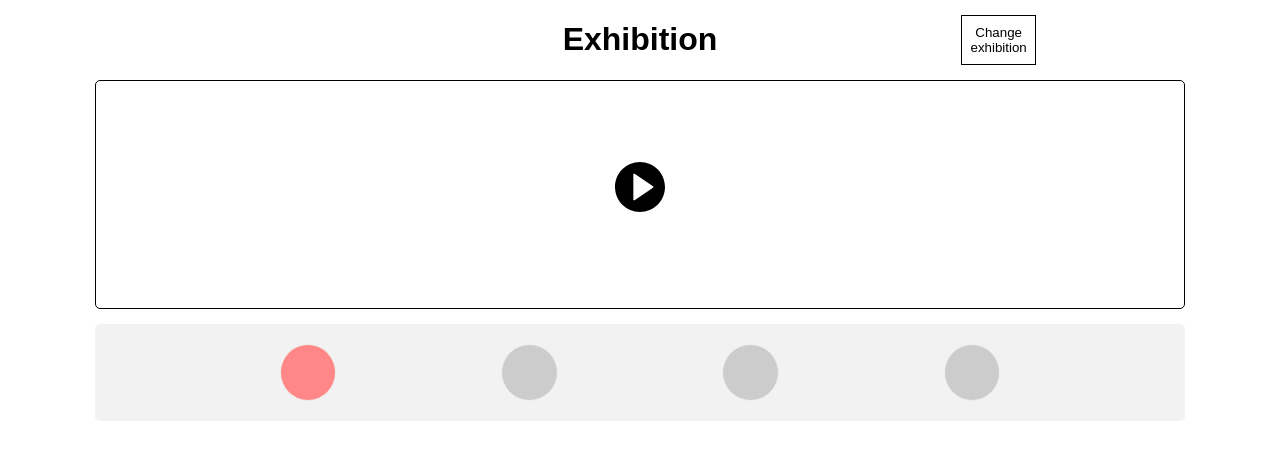
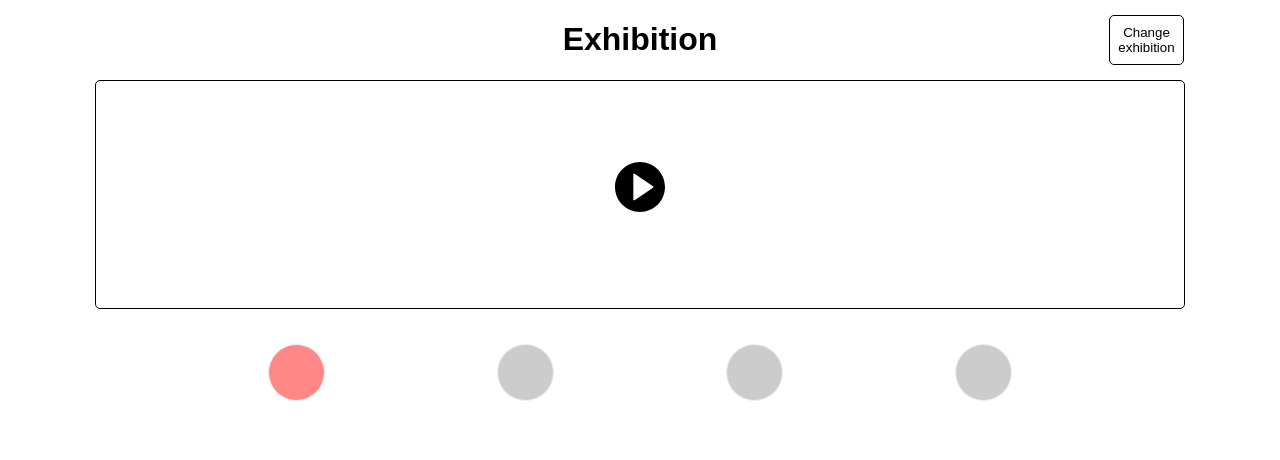
Before and after one commit to IT2810/it2810-webutvikling-h18-prosjekt-2-gruppe--33, a React (Create React App) app: page / in a window 1280 px wide. Shown: the top 460 px of the page. Built offline with nearby package versions, Linux system fonts and the light colour scheme; no server answers.

Commit message:
Remove navbar background

```diff
--- a/src/components/NavBar.js
+++ b/src/components/NavBar.js
@@ -9,10 +9,10 @@ export default class NavBar extends Component {
   }
   tabClick= (e) => {
       const tab = parseInt(e.target.value);
-      console.log(tab);
       this.props.handleActiveTab(tab);
-      this.state.activeButton = [false, false, false, false];
-      this.state.activeButton[tab] = !this.state.activeButton[tab];
+      let activeButton = [false, false, false, false];
+      activeButton[tab] = !activeButton[tab];
+      this.setState({activeButton});
   }
 
   render(){
--- a/src/styles/components/Header.css
+++ b/src/styles/components/Header.css
@@ -1,7 +1,9 @@
 .App-header{
     display: flex;
-    justify-content: space-evenly;
     align-items: center;
+    justify-content: space-between;
+    margin: auto;
+    width: 85%;
 }
 
 .header-title{
@@ -15,10 +17,12 @@
   height: 50px;
   padding: 5px;
   background-color: #fff;
+  border-radius: 5px;
 }
 
 .header-button:hover{
   background-color: #ccc;
+
 
 }
 
--- a/src/styles/components/NavBar.css
+++ b/src/styles/components/NavBar.css
@@ -9,9 +9,8 @@
   display: flex;
   justify-content: space-evenly;
   align-items: center;
-  width: 82%;
+  width: 85%;
   margin: 15px auto;
-  background: #f2f2f2;
   border-radius: 5px;
   padding: 20px;
 }
```
